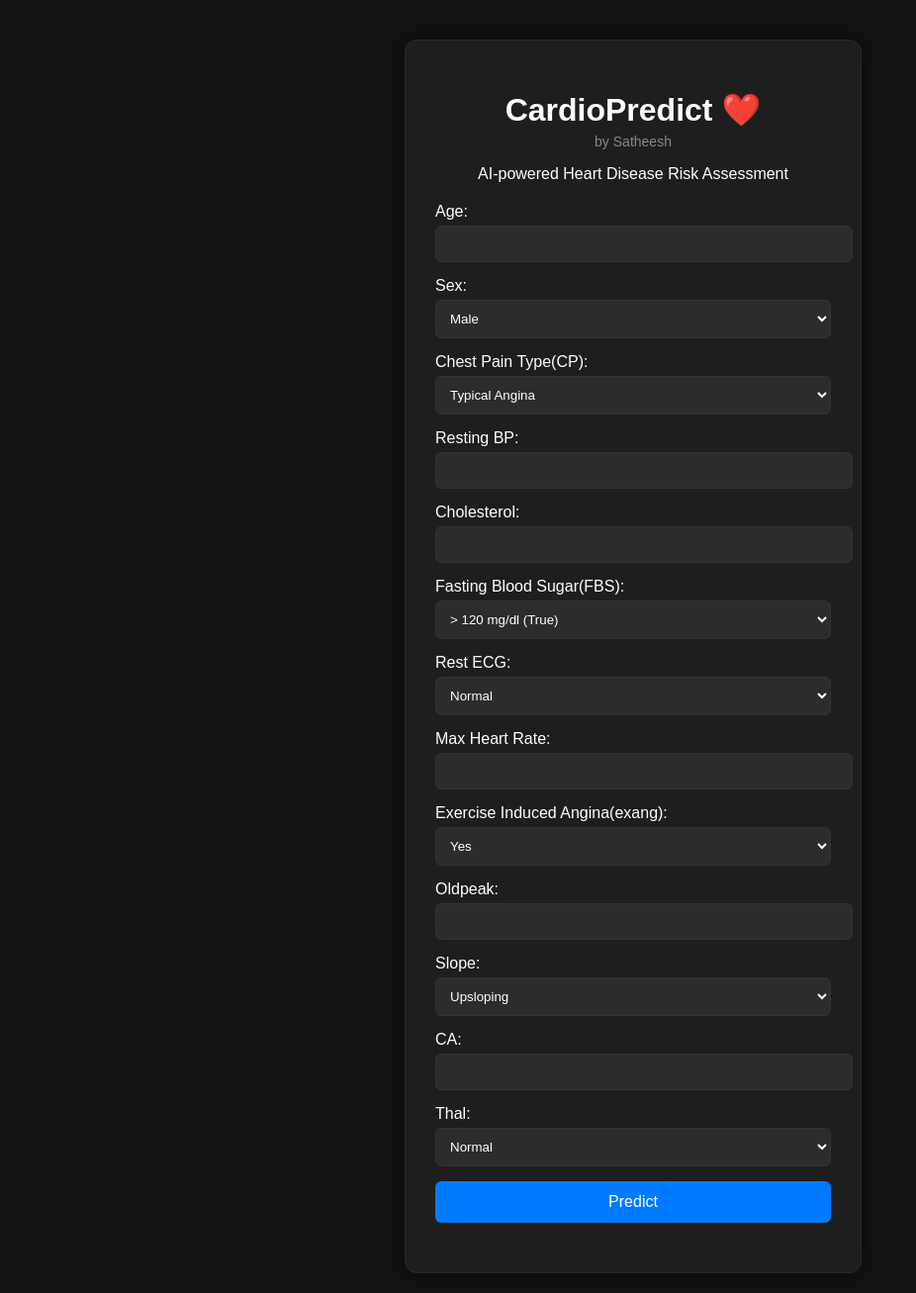
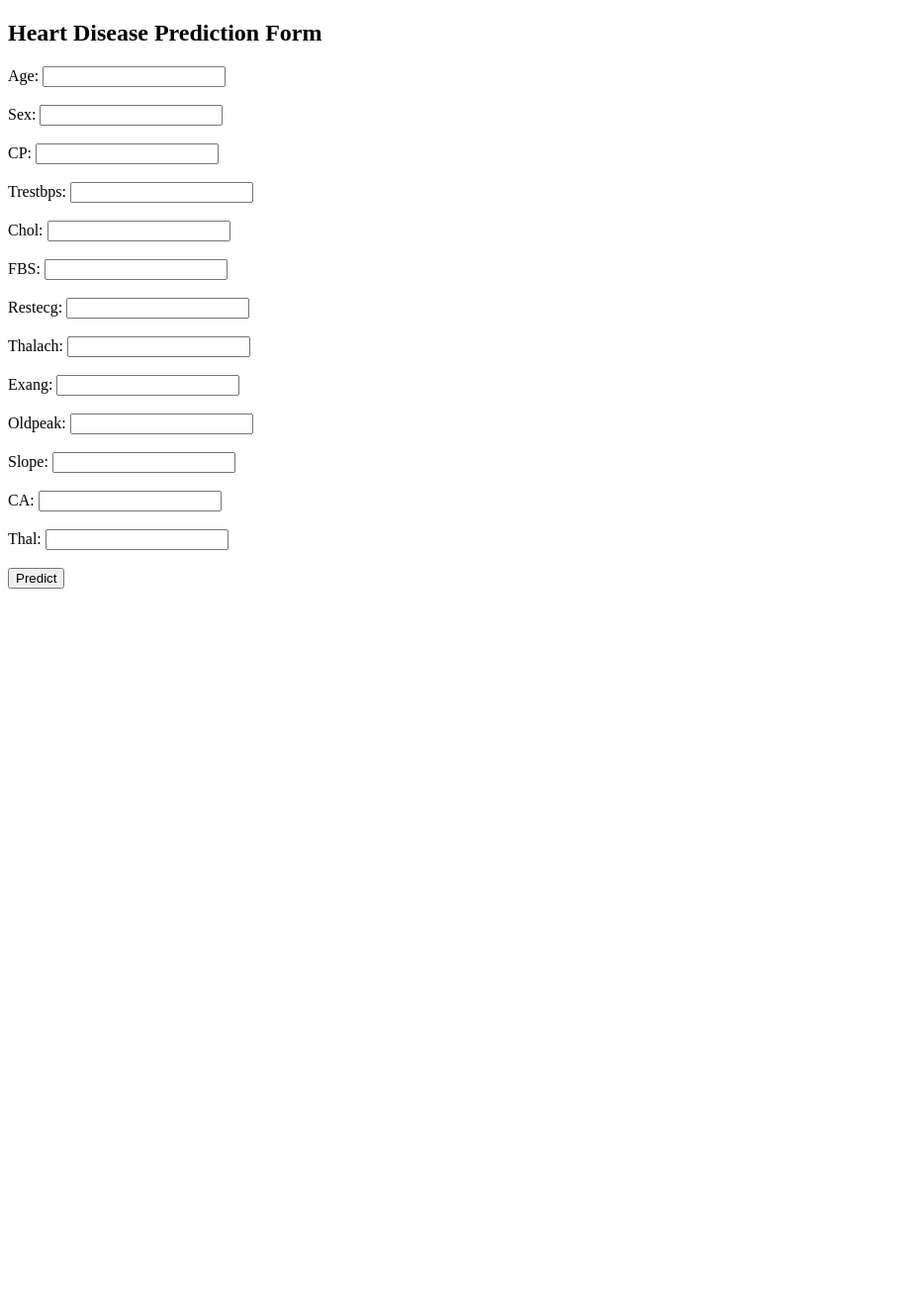
Before and after one commit to sathishasmi/heart-ml-project, a FastAPI app: page / in a window 1280 px wide. Shown: the whole page at 99% size, without its empty margins (0-926 px from the left). After the commit the page ends 595 px from the top, so only its background shows below. Run offline with FastAPI, Linux system fonts and the light colour scheme; parts of the project's set-up code (start-up, migrations or seed data) failed here and were passed over.

Commit message:
Revise index.html for Heart Disease Prediction Form
Updated the title and form for heart disease prediction.

```diff
--- a/templates/index.html
+++ b/templates/index.html
@@ -1,248 +1,30 @@
 <!DOCTYPE html>
 <html>
 <head>
-    <title>CardioPredict ❤️</title>
+    <title>Heart Disease Prediction</title>
+</head>
+<body>
+    <h2>Heart Disease Prediction Form</h2>
 
-    <style>
-    body {
-        font-family: Arial, sans-serif;
-        background: #121212;
-        display: flex;
-        justify-content: center;
-        align-items: flex-start; /* changed */
-        min-height: 100vh;
-        margin: 0;
-        padding: 20px;
-        overflow-y: auto; /* allows scrolling */
-        color: #fff;
-    }
+    <form action="/predict_form" method="post">
+        Age: <input type="number" name="age"><br><br>
+        Sex: <input type="number" name="sex"><br><br>
+        CP: <input type="number" name="cp"><br><br>
+        Trestbps: <input type="number" name="trestbps"><br><br>
+        Chol: <input type="number" name="chol"><br><br>
+        FBS: <input type="number" name="fbs"><br><br>
+        Restecg: <input type="number" name="restecg"><br><br>
+        Thalach: <input type="number" name="thalach"><br><br>
+        Exang: <input type="number" name="exang"><br><br>
+        Oldpeak: <input type="number" step="0.1" name="oldpeak"><br><br>
+        Slope: <input type="number" name="slope"><br><br>
+        CA: <input type="number" name="ca"><br><br>
+        Thal: <input type="number" name="thal"><br><br>
 
-    .container {
-        background: #1e1e1e;
-        padding: 30px;
-        border-radius: 12px;
-        box-shadow: 0 0 25px rgba(0,0,0,0.5);
-        width: 400px;
-        margin-top: 20px;
-        border: 1px solid #2a2a2a;
-        transition: 0.3s;
-    }
+        <button type="submit">Predict</button>
+    </form>
 
-    h1 {
-        text-align: center;
-        color: #ffffff;
-    }
-    /* Spinner */
-.spinner {
-    border: 4px solid #2c2c2c;
-    border-top: 4px solid #007bff;
-    border-radius: 50%;
-    width: 30px;
-    height: 30px;
-    animation: spin 1s linear infinite;
-    margin: auto;
-}
-
-/*  Animation */
-@keyframes spin {
-    0% { transform: rotate(0deg); }
-    100% { transform: rotate(360deg); }
-}
-    label {
-        font-size: 14px;
-    }
-
-    input, select {
-        width: 100%;
-        padding: 10px;
-        margin: 5px 0 15px 0;
-        border-radius: 6px;
-        border: 1px solid #333;
-        background: #2c2c2c;
-        color: #fff;
-    }
-
-    input:focus, select:focus {
-        outline: none;
-        border: 1px solid #007bff;
-    }
-
-    button {
-        width: 100%;
-        padding: 12px;
-        background: #007bff;
-        color: white;
-        border: none;
-        border-radius: 6px;
-        cursor: pointer;
-        font-size: 16px;
-    }
-
-    button:hover {
-        background: #0056b3;
-    }
-
-    #result {
-        text-align: center;
-        margin-top: 20px;
-        font-size: 18px;
-        font-weight: bold;
-    }
-</style>
-</head>
-
-<body>
-
-<div class="container">
-    <h1 style="text-align:center; margin-bottom:5px;">
-    CardioPredict ❤️
-</h1>
-
-<p style="text-align:center; font-size:14px; color:#888; margin-top:0;">
-    by Satheesh
-
-<p style="text-align: center; margin-bottom: 20px;">
-    AI-powered Heart Disease Risk Assessment
-</p>
-
-
-    Age:
-    <input type="number" id="age">
-
-    Sex:
-    <select id="sex">
-        <option value="1">Male</option>
-        <option value="0">Female</option>
-    </select>
-
-    Chest Pain Type(CP):
-    <select id="cp">
-    <option value="0">Typical Angina</option>
-    <option value="1">Atypical Angina</option>
-    <option value="2">Non-anginal Pain</option>
-    <option value="3">Asymptomatic</option>
-</select>
-
-    Resting BP:
-    <input type="number" id="trestbps">
-
-    Cholesterol:
-    <input type="number" id="chol">
-
-    Fasting Blood Sugar(FBS):
-    <select id="fbs">
-    <option value="1">> 120 mg/dl (True)</option>
-    <option value="0">≤ 120 mg/dl (False)</option>
-</select>
-
-    Rest ECG:
-    <select id="restecg">
-    <option value="0">Normal</option>
-    <option value="1">ST-T Abnormality</option>
-    <option value="2">Left Ventricular Hypertrophy</option>
-</select>
-
-    Max Heart Rate:
-    <input type="number" id="thalach">
-
-    Exercise Induced Angina(exang):
-    <select id="exang">
-    <option value="1">Yes</option>
-    <option value="0">No</option>
-</select>
-
-    Oldpeak:
-    <input type="number" step="0.1" id="oldpeak">
-
-    Slope:
-    <select id="slope">
-    <option value="0">Upsloping</option>
-    <option value="1">Flat</option>
-    <option value="2">Downsloping</option>
-</select>
-
-    CA:
-    <input type="number" id="ca">
-
-    Thal:
-    <select id="thal">
-    <option value="1">Normal</option>
-    <option value="2">Fixed Defect</option>
-    <option value="3">Reversible Defect</option>
-</select>
-
-    <button onclick="predict()">Predict</button>
-    <div id="loader" style="display:none; text-align:center; margin-top:15px;">
-    <div class="spinner"></div>
-    <p>Analyzing...</p>
-</div>
-
-    <div id="result"></div>
-</div>
-
-<script>
-async function predict() {
-
-    const inputs = [
-        "age","sex","cp","trestbps","chol","fbs",
-        "restecg","thalach","exang","oldpeak",
-        "slope","ca","thal"
-    ];
-
-    //  Validation
-    for (let id of inputs) {
-        if (document.getElementById(id).value === "") {
-            alert("Please fill all fields!");
-            return;
-        }
-    }
-
-    //  Show loader
-    document.getElementById("loader").style.display = "block";
-
-    //  Disable button
-    const btn = document.querySelector("button");
-    btn.disabled = true;
-    btn.innerText = "Predicting...";
-
-    const data = inputs.map(id =>
-        Number(document.getElementById(id).value)
-    );
-
-    try {
-        const response = await fetch("/predict", {
-            method: "POST",
-            headers: {
-                "Content-Type": "application/json"
-            },
-            body: JSON.stringify(data)
-        });
-
-        const result = await response.json();
-
-        document.getElementById("result").innerText =
-            result.prediction === 1
-            ? " High Risk of Heart Disease "
-            : " Low Risk of Heart Disease ";
-
-    } catch (error) {
-        const resultBox = document.getElementById("result");
-
-if (result.prediction === 1) {
-    resultBox.innerHTML = "<span style='color:#ff4d4d'>High Risk of Heart Disease</span>";
-} else {
-    resultBox.innerHTML = " <span style='color:#00cc66'>Low Risk of Heart Disease</span>";
-}
-    }
-
-    //  Hide loader
-    document.getElementById("loader").style.display = "none";
-
-    //  Enable button
-    btn.disabled = false;
-    btn.innerText = "Predict";
-}
-</script>
+    <h3>{{ prediction }}</h3>
 
 </body>
 </html>
```
